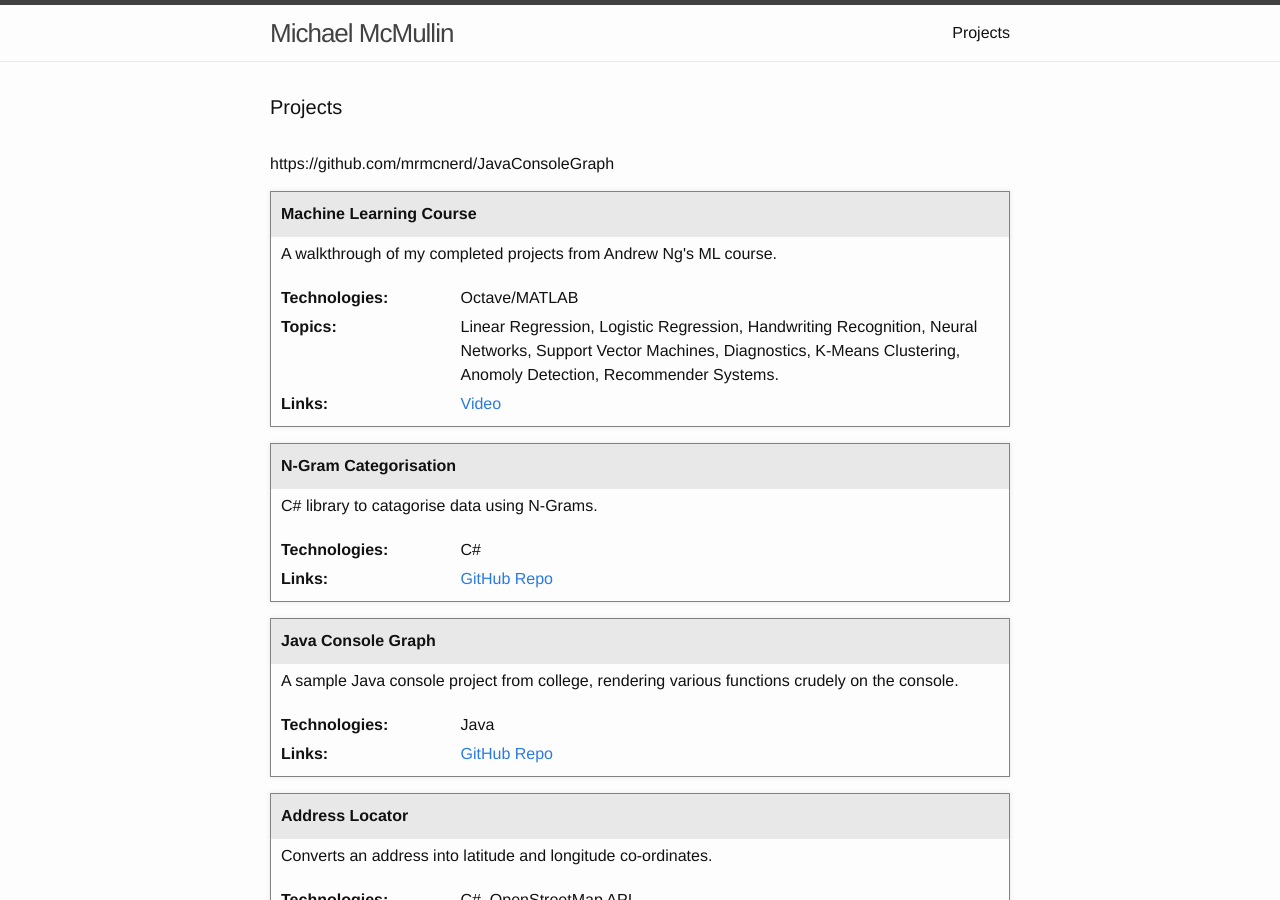
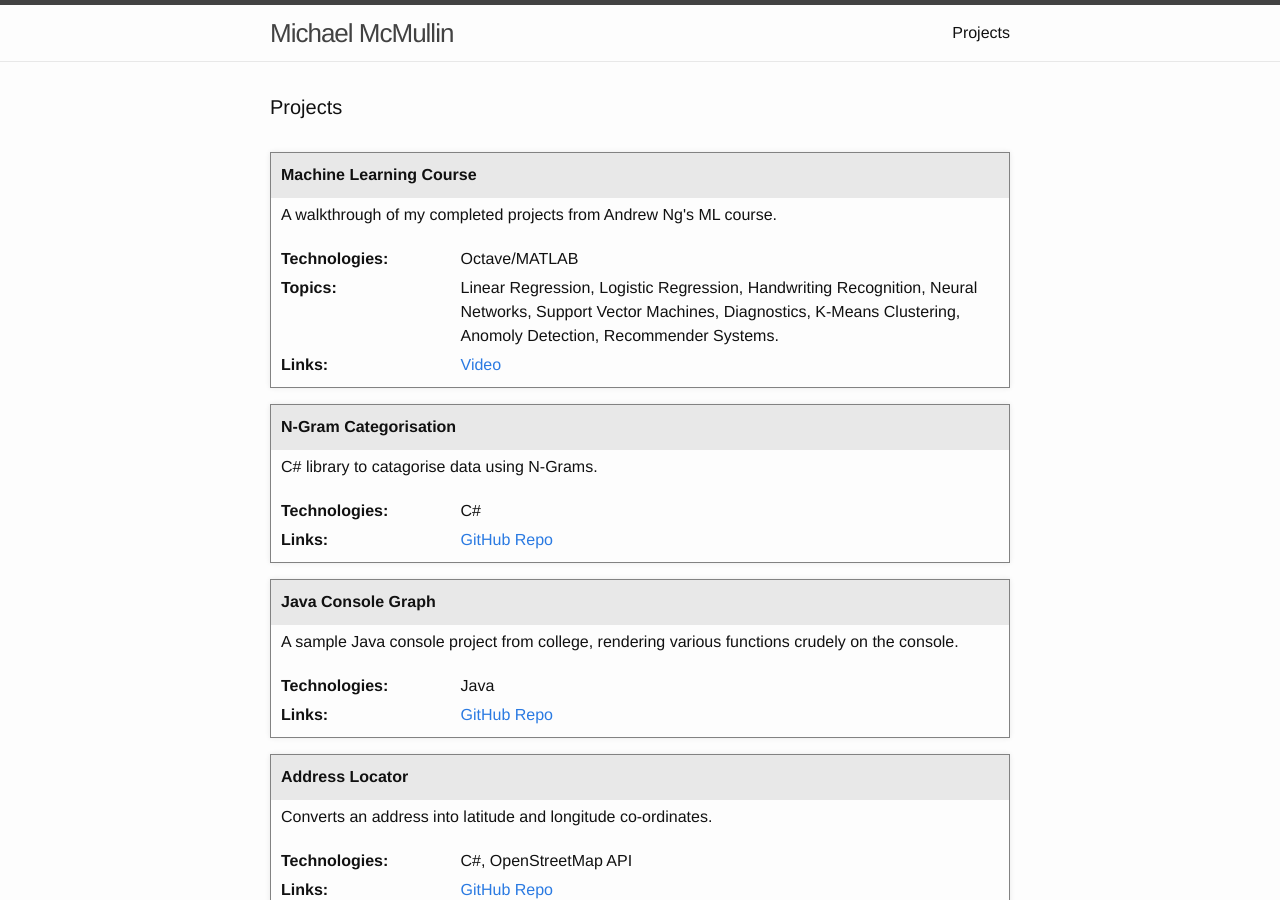
Before and after one commit to michaelmcmullin/michaelmcmullin.github.io, a Jekyll site: the page built from projects.md, in a window 1280 px wide and 900 px high. Built offline with Jekyll 4.4.1, drawn with Linux system fonts in a browser that asks for light colours; part of the change alters nothing that is shown.

Commit message:
Removed a link I had temporarily pasted in, oops!

```diff
--- a/projects.md
+++ b/projects.md
@@ -3,7 +3,7 @@ layout: page
 title: Projects
 permalink: /projects/
 ---
-https://github.com/mrmcnerd/JavaConsoleGraph
+
 <ul class="project-list">
   <li>
     <h3>Machine Learning Course</h3>
```
